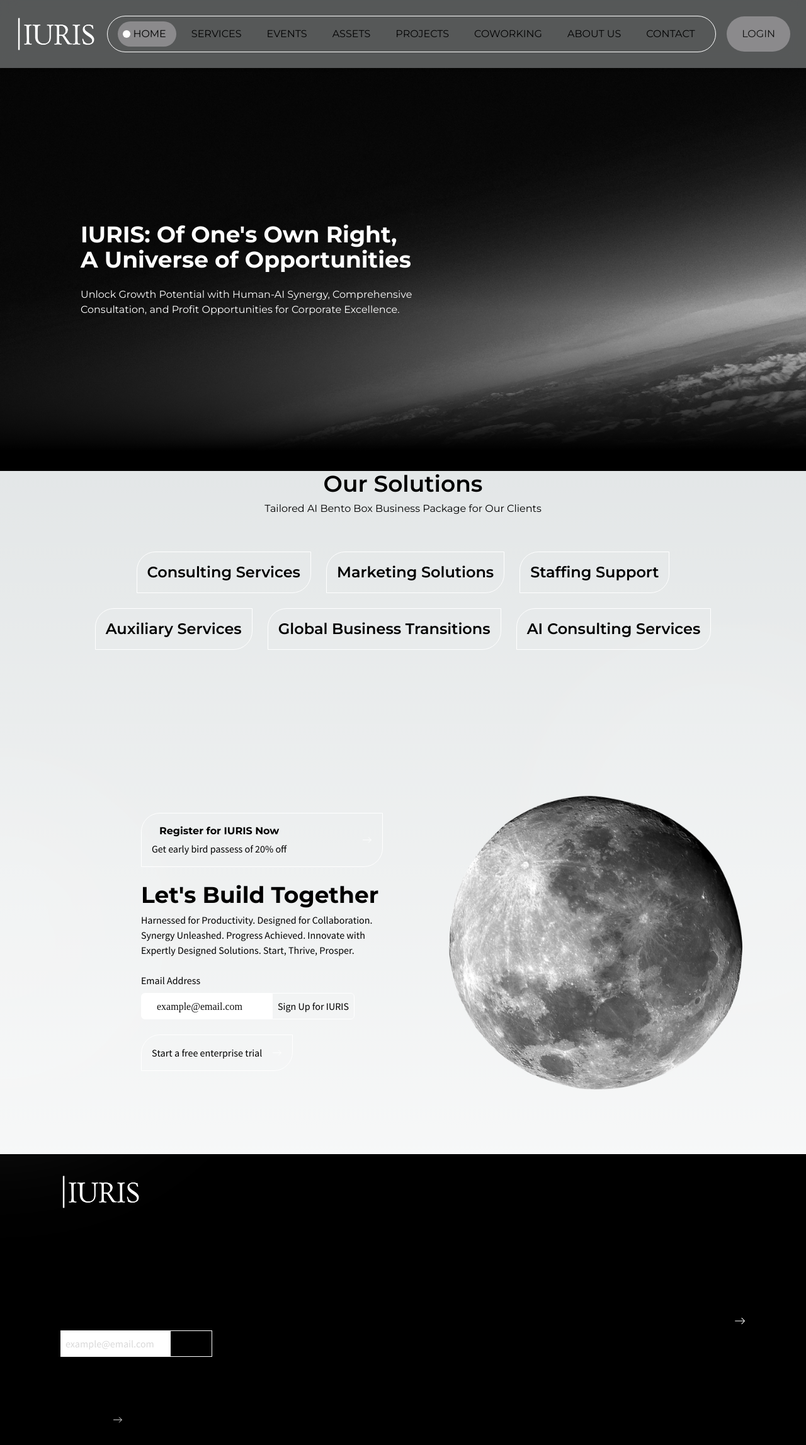
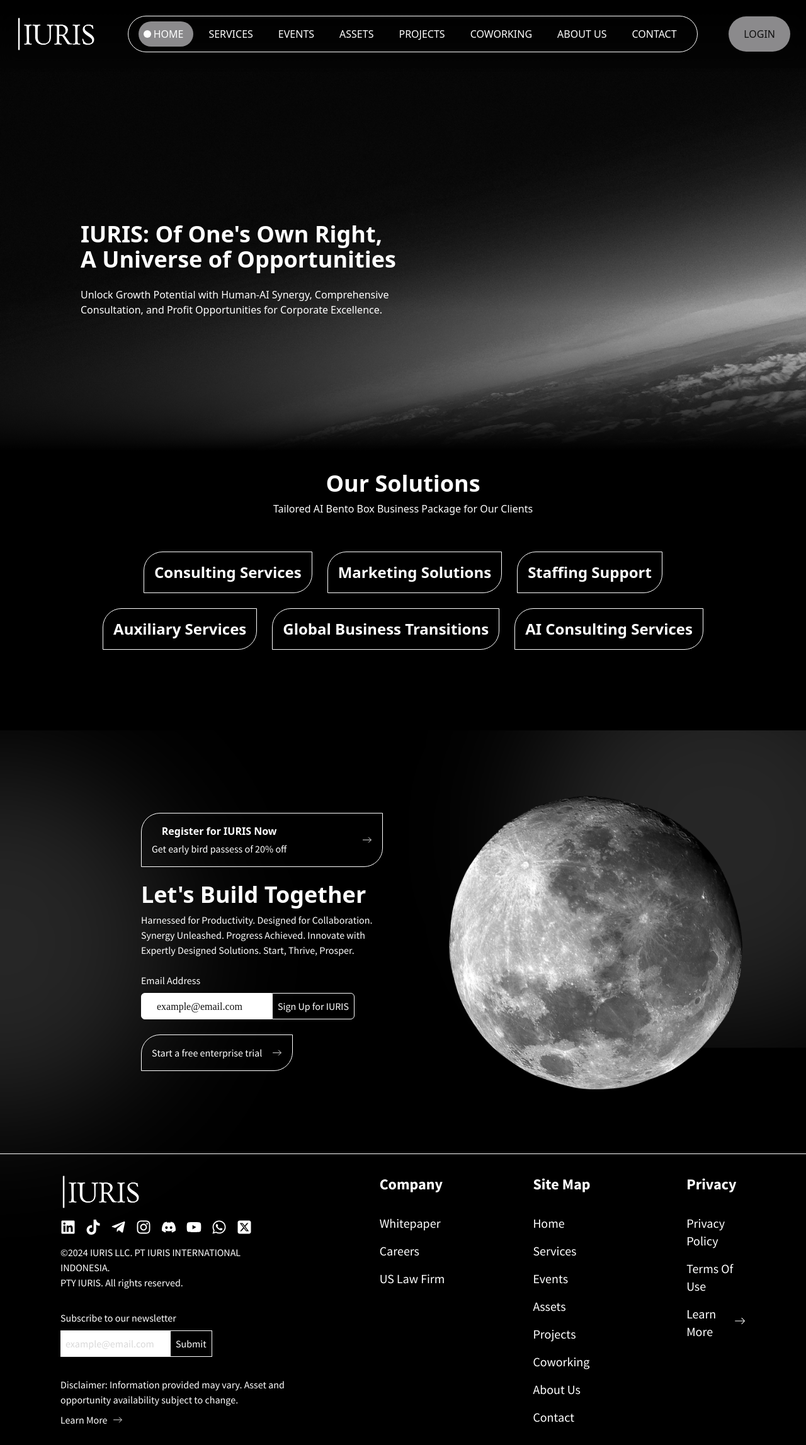
Before and after one commit to muhamadanasmustopa1112/consulting-firm, a Next.js app: page / in a window 1280 px wide. Shown: the top 2295 px of the page at 63% size. Built offline with nearby package versions, Linux system fonts and the light colour scheme.

Commit message:
fix homeg

```diff
--- a/app/layout.tsx
+++ b/app/layout.tsx
@@ -1,5 +1,5 @@
 import type { Metadata, Viewport } from "next";
-import { Montserrat, } from "next/font/google";
+import { Montserrat } from "next/font/google";
 import "./globals.css";
 import Navbar from "@/components/ui/navbar";
 import Footer from "@/components/ui/footer";
@@ -12,7 +12,7 @@ export const viewport: Viewport = {
   initialScale: 1,
   maximumScale: 1,
   userScalable: false,
-}
+};
 
 export function generateMetadata(): Metadata {
   let host = headers().get("host");
@@ -33,7 +33,8 @@ export function generateMetadata(): Metadata {
       default: "IURIS International Indonesia | Consulting Firm",
       template: "%s - IURIS International Indonesia | Consulting Firm",
     },
-    description: "Platform that uses human and AI consultants to help you with any consultation task quickly.",
+    description:
+      "Platform that uses human and AI consultants to help you with any consultation task quickly.",
     manifest: "/site.webmanifest",
     icons: [
       {
@@ -61,7 +62,8 @@ export function generateMetadata(): Metadata {
     openGraph: {
       type: "website",
       title: "IURIS International Indonesia | Consulting Firm",
-      description: "Platform that uses human and AI consultants to help you with any consultation task quickly.",
+      description:
+        "Platform that uses human and AI consultants to help you with any consultation task quickly.",
       locale: "en",
       images: [
         {
@@ -72,8 +74,8 @@ export function generateMetadata(): Metadata {
         },
       ],
     },
-  }
-};
+  };
+}
 
 export default function RootLayout({
   children,
@@ -82,7 +84,7 @@ export default function RootLayout({
 }>) {
   return (
     <html lang="en">
-      <body className={montserrat.className}>
+      <body className={`montserrat.className bg-black`}>
         <Navbar />
         {children}
         <Footer />
--- a/app/page.tsx
+++ b/app/page.tsx
@@ -1,7 +1,6 @@
 import CallToAction from "@/components/home/call-to-action";
 import MainHome from "@/components/home/main";
 import Solutions from "@/components/home/solutions";
-import Image from "next/image";
 
 export default function Home() {
   return (
--- a/components/home/call-to-action.tsx
+++ b/components/home/call-to-action.tsx
@@ -14,7 +14,7 @@ const sourceSansPro = localFont({
 
 function CallToAction() {
   return (
-    <section className="px-4 py-[60px] md:pl-56 md:pr-24 md:py-24 flex flex-row items-center gap-4 md:gap-24 relative z-0">
+    <section className="px-4 py-[60px] md:pl-56 md:pr-24 md:py-24 flex flex-row items-center gap-4 md:gap-24 relative z-0 bg-black text-white">
       <div className='absolute -z-10 aspect-square h-5/6 left-0 -translate-x-1/2 before:content-[""] before:absolute before:aspect-square before:h-full before:left-0 before:rounded-full before:blur-[100px] before:bg-white before:-z-10 before:bg-opacity-15'></div>
       <div className='absolute -z-10 aspect-square h-full right-0 -top-1/4 overflow-hidden before:content-[""] before:absolute before:aspect-square before:h-[90%] before:-right-1/4 before:top-1/2 before:-translate-y-1/2 before:rounded-full before:blur-[100px] before:bg-white before:-z-10 before:bg-opacity-15'></div>
       <div className="min-w-0 w-full md:w-2/5 flex flex-col gap-6 z-50 ">
--- a/components/home/solutions.tsx
+++ b/components/home/solutions.tsx
@@ -29,7 +29,7 @@ function Solutions() {
     },
   ];
   return (
-    <section className="pt-10 px-4 md:p-32 md:pt-0 flex flex-col gap-8 md:gap-14 relative z-20">
+    <section className="pt-10 px-4 md:p-32 md:pt-0 flex flex-col gap-8 md:gap-14 relative z-20 bg-black text-white">
       <div className="flex flex-col gap-2 text-center">
         <h3 className="text-4xl font-semibold leading-10">Our Solutions</h3>
         <h4 className="mx-auto w-[308px] md:w-full">
--- a/components/ui/footer.tsx
+++ b/components/ui/footer.tsx
@@ -8,7 +8,7 @@ function Footer() {
     <footer
       className={
         sourceSansPro.className +
-        " px-4 pt-10 pb-16 md:py-8 md:px-24 flex flex-col md:flex-row justify-between gap-12 md:gap-36 bg-black border-t border-white"
+        " px-4 pt-10 pb-16 md:py-8 md:px-24 flex flex-col md:flex-row justify-between gap-12 md:gap-36 bg-black text-white border-t border-white"
       }
     >
       <div className="flex  gap-8 w-full md:w-1/3 flex-col-reverse">
--- a/components/ui/navbar.tsx
+++ b/components/ui/navbar.tsx
@@ -1,5 +1,4 @@
 "use client";
-
 
 import useResponsive from "@/hooks/useResponsive";
 import Image from "next/image";
@@ -31,7 +30,7 @@ const DekstopVersion = ({ links, pathname }: NavbarType) => {
           return (
             <Link
               key={idx}
-              className={`transition-all uppercase rounded-full duration-300 py-2 px-4 hover:bg-grey ${activeClass}`}
+              className={`transition-all uppercase rounded-full duration-300 py-2 px-4 hover:bg-grey ${activeClass} text-white`}
               href={item?.path}
             >
               {item.name}
```
